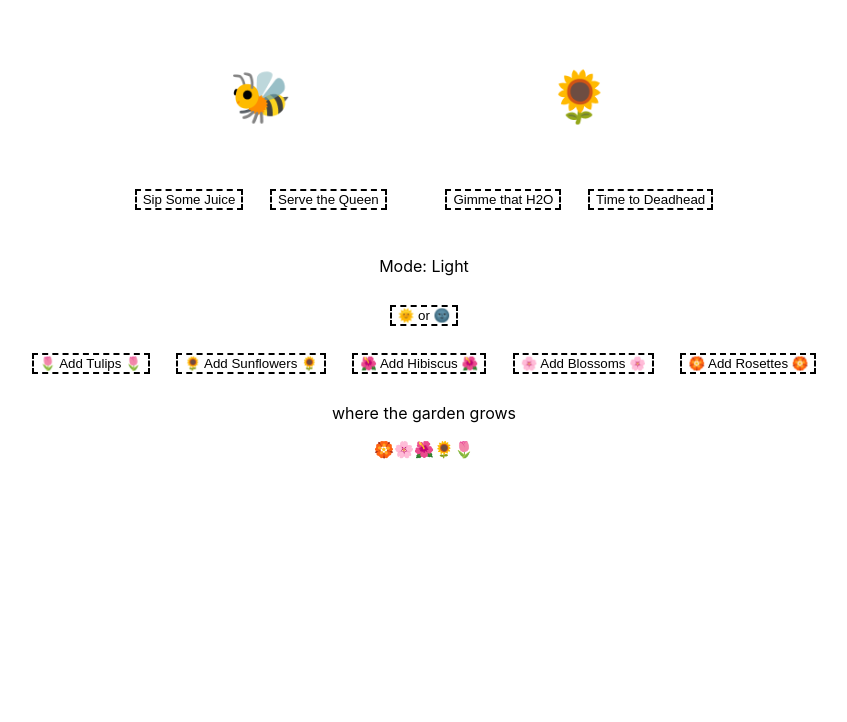
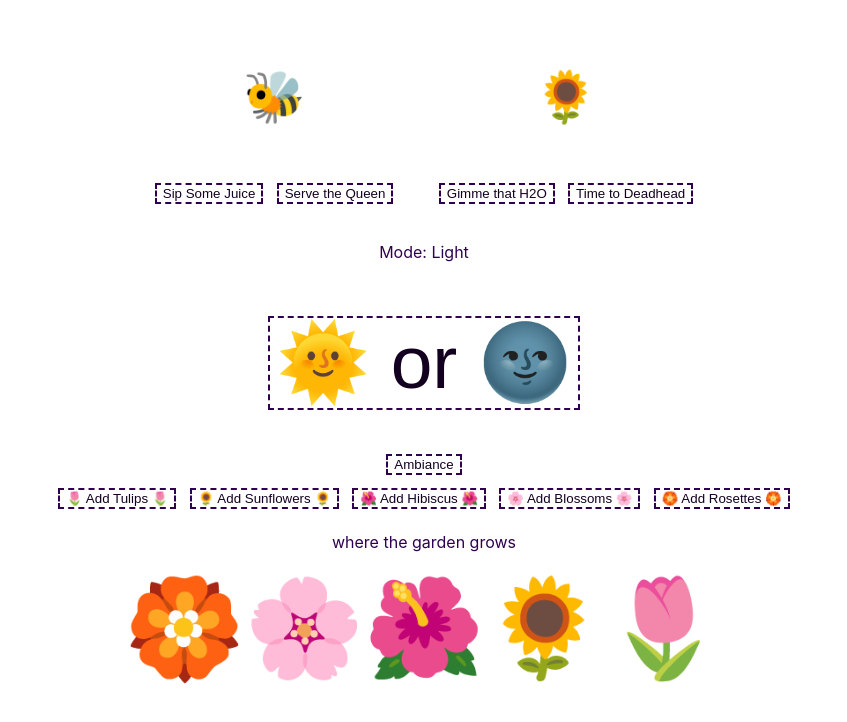
Before and after one commit to amayamaya/busy-garden, a React (Create React App) app: page / in a window 1280 px wide. Shown: the top 722 px of the page, without its empty margins (216-1063 px from the left). Built offline with nearby package versions, Linux system fonts and the light colour scheme.

Commit message:
dark mode functional, ambiance audio functional

```diff
--- a/src/App.css
+++ b/src/App.css
@@ -1,9 +1,17 @@
 .App {
   display: flex;
   flex-direction: column;
-  /* justify-content: space-between; */
   align-items: center;
   text-align: center;
+}
+
+p {
+  color: rgb(47, 0, 79);
+}
+
+.darkMode {
+  background-color: rgb(19, 0, 32);
+  color: white;
 }
 
 .beeVsFlower {
@@ -23,10 +31,15 @@
 }
 
 button {
-  margin: 1em;
-  color: black;
+  margin: 0.5em;
+  color: rgb(19, 0, 32);
   background-color: white;
-  border: dashed 2px;
+  border: dashed 2px rgb(47, 0, 79);
+}
+
+.darkMode button {
+  color: white;
+  background-color: rgb(19, 0, 32);
 }
 
 .garden {
@@ -35,6 +48,7 @@ button {
   justify-content: space-between;
   align-items: center;
   text-align: center;
+  font-size: 6em;
 }
 
 .gardenButtons {
@@ -44,3 +58,10 @@ button {
   align-items: center;
   text-align: center;
 }
+
+.dayOrNight {
+  display: flex;
+  flex-direction: column;
+  align-items: center;
+  text-align: center;
+}
--- a/src/App.js
+++ b/src/App.js
@@ -8,46 +8,59 @@ import DarkMode from './DarkMode';
 function App() {
   const [beeSize, setBeeSize] = useState(50);
   const [flowerSize, setFlowerSize] = useState(50);
-  const [buttonSize] = useState(75);
   const [plants, setPlants] = useState(['rosette', 'blossom', 'hibiscus', 'sunflower', 'tulip']);
   const [mode, setMode] = useState(false);
+  const nightAudio = new Audio('./night.mp3');
+  const dayAudio = new Audio('./morning.mp3');
+  const buttonSize = 75;
 
   function handleTulipClick() {
     plants.push('tulip');
-
     setPlants(plants.slice());
   }
 
   function handleSunflowerClick() {
     plants.push('sunflower');
-
     setPlants(plants.slice());
   }
 
   function handleHibiscusClick() {
     plants.push('hibiscus');
-
     setPlants(plants.slice());
   }
 
   function handleBlossomClick() {
     plants.push('blossom');
-
     setPlants(plants.slice());
   }
 
   function handleRosetteClick() {
     plants.push('rosette');
-
     setPlants(plants.slice());
   }
 
   function handleModeToggleClick() {
+    stopSound();
     setMode(!mode);
   }
 
+  function stopSound() {
+    dayAudio.pause();
+    dayAudio.currentTime = 0;
+    nightAudio.pause();
+    nightAudio.currentTime = 0;
+  }
+
+  function playSound() {
+    if (mode) {
+      nightAudio.play();
+    } else {
+      dayAudio.play();
+    }
+  }
+
   return (
-    <div className="App">
+    <div className={mode === false ? 'App' : 'App darkMode'}>
       <div className="beeVsFlower">
         <div className="pollinators">
           <p style={{ fontSize: `${beeSize}px` }}>🐝</p>
@@ -64,7 +77,12 @@ function App() {
           </div>
         </div>
       </div>
-      <DarkMode mode={mode} onClick={handleModeToggleClick} />
+      <DarkMode
+        buttonSize={buttonSize}
+        playSound={playSound}
+        mode={mode}
+        onClick={handleModeToggleClick}
+      />
       <div className="garden">
         <button className="gardenButtons" onClick={handleTulipClick}>
           🌷 Add Tulips 🌷
--- a/src/DarkMode.js
+++ b/src/DarkMode.js
@@ -1,10 +1,13 @@
 import React from 'react';
 
-export default function DarkMode({ mode, onClick }) {
+export default function DarkMode({ mode, onClick, playSound, buttonSize }) {
   return (
     <div className="dayOrNight">
       <p>Mode: {mode === true ? 'Dark' : 'Light'}</p>
-      <button onClick={onClick}>🌞 or 🌚</button>
+      <button style={{ fontSize: `${buttonSize}px` }} onClick={onClick}>
+        🌞 or 🌚
+      </button>
+      <button onClick={playSound}>Ambiance</button>
     </div>
   );
 }
```
Also changed, not shown: 2 other files (tests, documents, lock files or other folders).
